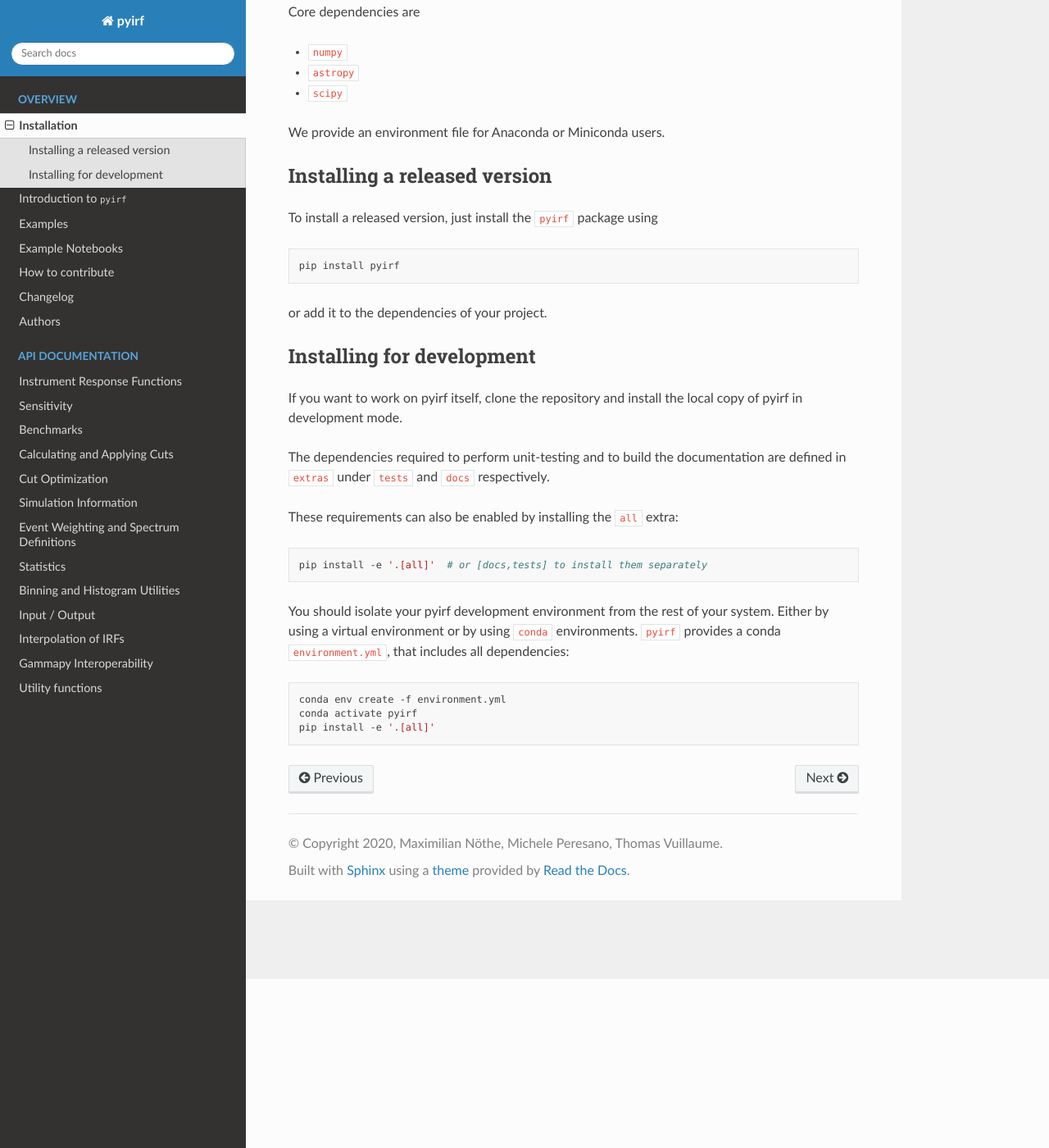
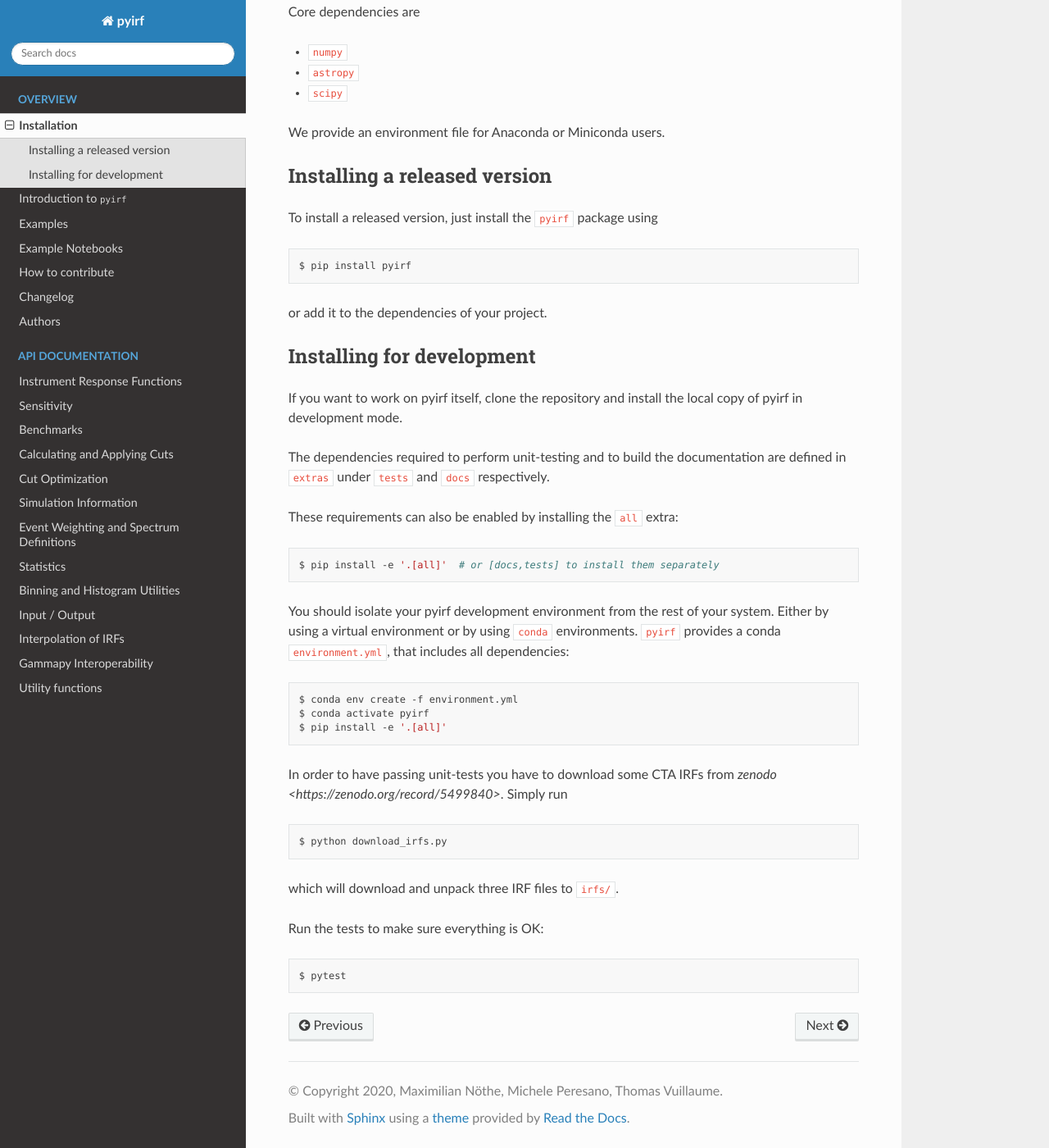
Before and after one commit to cta-observatory/pyirf, a Sphinx documentation site: the page built from docs/install.rst, in a window 1280 px wide and 1400 px high, scrolled down 206 px. Shown: the whole window at 82% size. Built offline with Sphinx 7.4.7 and the Read the Docs theme 2.0.0, drawn with Linux system fonts in a browser that asks for light colours; the version number could not be read and is left out.

Commit message:
Add irf download and pytest to dev installation doc, use $ in bash-code lines

```diff
--- a/docs/install.rst
+++ b/docs/install.rst
@@ -21,7 +21,7 @@ To install a released version, just install the ``pyirf`` package using
 
 .. code-block:: bash
 
-    pip install pyirf
+    $ pip install pyirf
 
 or add it to the dependencies of your project.
 
@@ -38,7 +38,7 @@ These requirements can also be enabled by installing the ``all`` extra:
 
 .. code-block:: bash
 
-    pip install -e '.[all]'  # or [docs,tests] to install them separately
+    $ pip install -e '.[all]'  # or [docs,tests] to install them separately
 
 
 You should isolate your pyirf development environment from the rest of your system.
@@ -47,6 +47,21 @@ Either by using a virtual environment or by using ``conda`` environments.
 
 .. code-block:: bash
 
-   conda env create -f environment.yml
-   conda activate pyirf
-   pip install -e '.[all]'
+   $ conda env create -f environment.yml
+   $ conda activate pyirf
+   $ pip install -e '.[all]'
+
+In order to have passing unit-tests you have to download some CTA IRFs
+from `zenodo <https://zenodo.org/record/5499840>`. Simply run
+
+.. code-block:: bash
+
+   $ python download_irfs.py
+
+which will download and unpack three IRF files to ``irfs/``.
+
+Run the tests to make sure everything is OK:
+
+.. code-block:: bash
+
+   $ pytest
```
